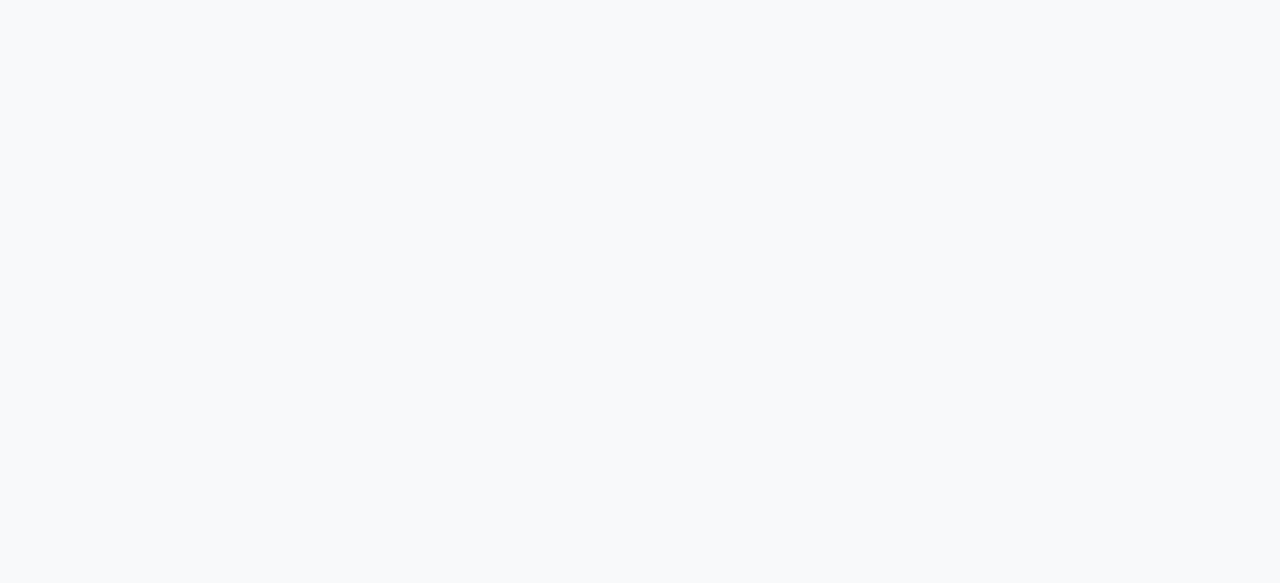
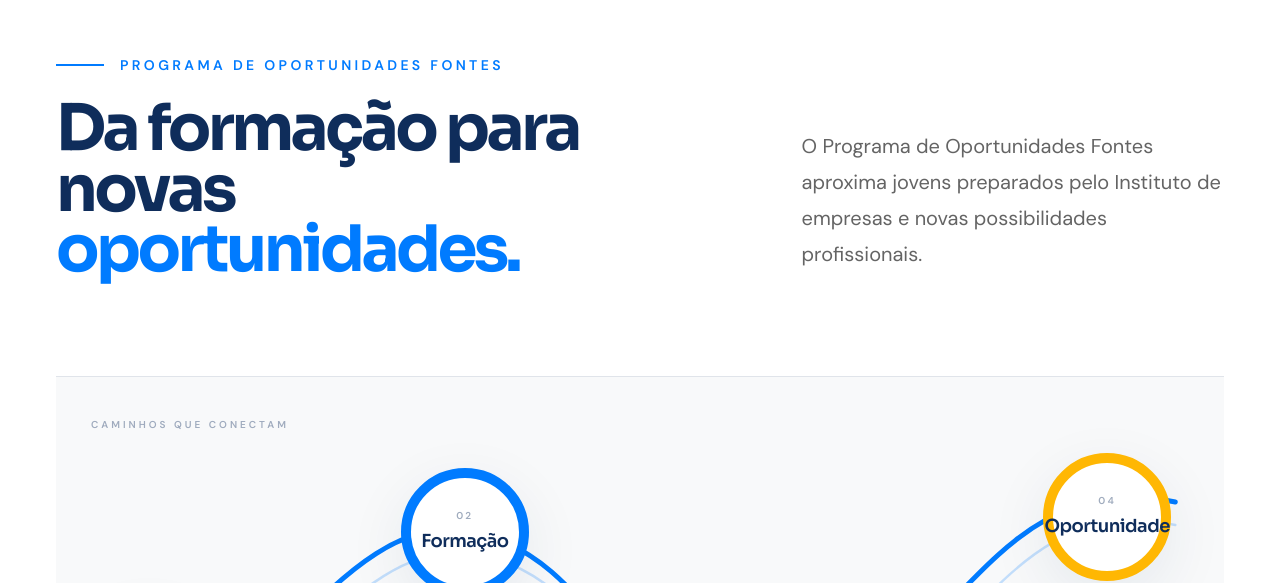
Before and after one commit to contatoagenciawin-ichthus/instituto-fontes, a Next.js app: page / in a window 1280 px wide. Shown: the part 7337-7920 px from the top of the page. Before the commit the page ends 7248 px from the top, so only its background shows below. Built offline with nearby package versions, Linux system fonts and the light colour scheme.

Commit message:
feat: place opportunities program after founders

```diff
--- a/src/app/(site)/page.tsx
+++ b/src/app/(site)/page.tsx
@@ -3,6 +3,7 @@ import { FoundersSection } from "@/components/home/FoundersSection";
 import { HomeHero } from "@/components/home/HomeHero";
 import { ImpactSection } from "@/components/home/ImpactSection";
 import { MotionSection } from "@/components/home/MotionSection";
+import { OpportunitiesSection } from "@/components/home/OpportunitiesSection";
 import { TerritoriesSection } from "@/components/home/TerritoriesSection";
 import { WhoWeAre } from "@/components/home/WhoWeAre";
 import { SiteHeader } from "@/components/site/SiteHeader";
@@ -18,6 +19,7 @@ export default function HomePage() {
       <FeaturedTerritorySection />
       <MotionSection />
       <FoundersSection />
+      <OpportunitiesSection />
     </main>
   );
 }
```
